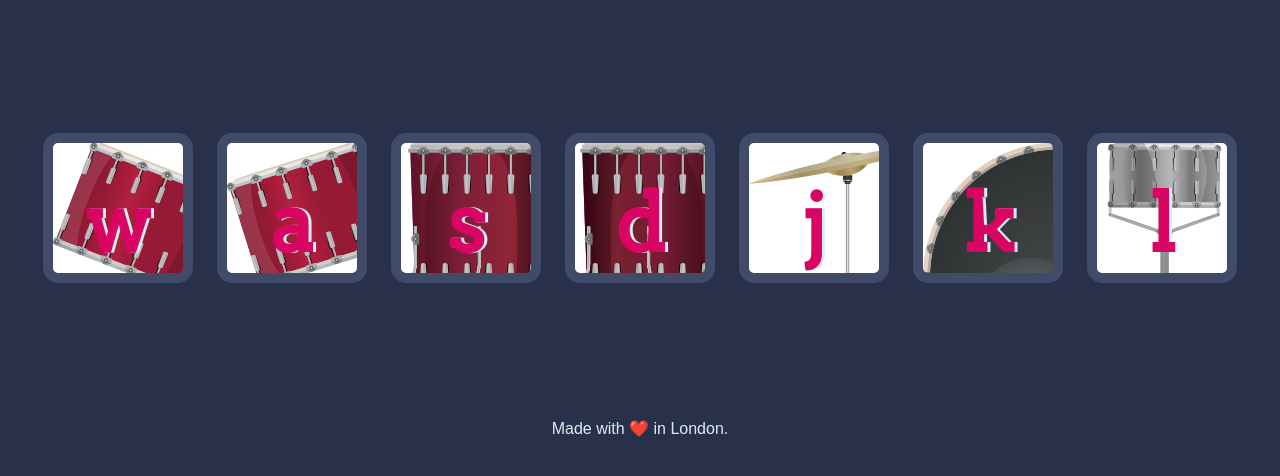
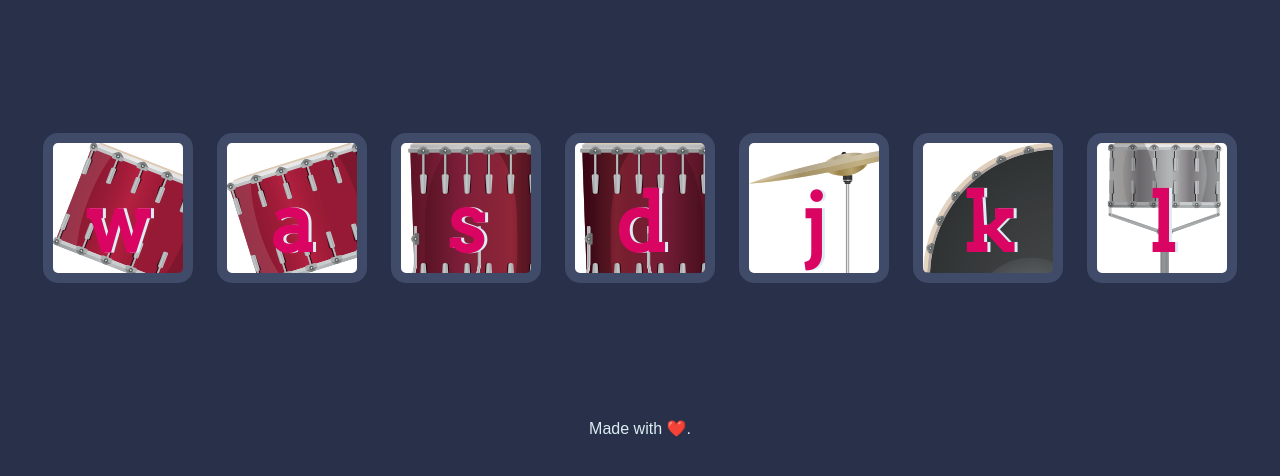
Before and after one commit to joyshy11/Drum-Kit-Sound-Game, a plain HTML site: page index.html in a window 1280 px wide. Shown: the part 156-632 px from the top of the page. Drawn offline with Linux system fonts and the light colour scheme.

Commit message:
Update index.html

```diff
--- a/index.html
+++ b/index.html
@@ -22,7 +22,7 @@
       <button class="l drum">l</button>
     </div>
 
-    <footer>Made with ❤️ in London.</footer>
+    <footer>Made with ❤️.</footer>
     <script src="index.js" charset="utf-8"></script>
   </body>
 </html>
```
